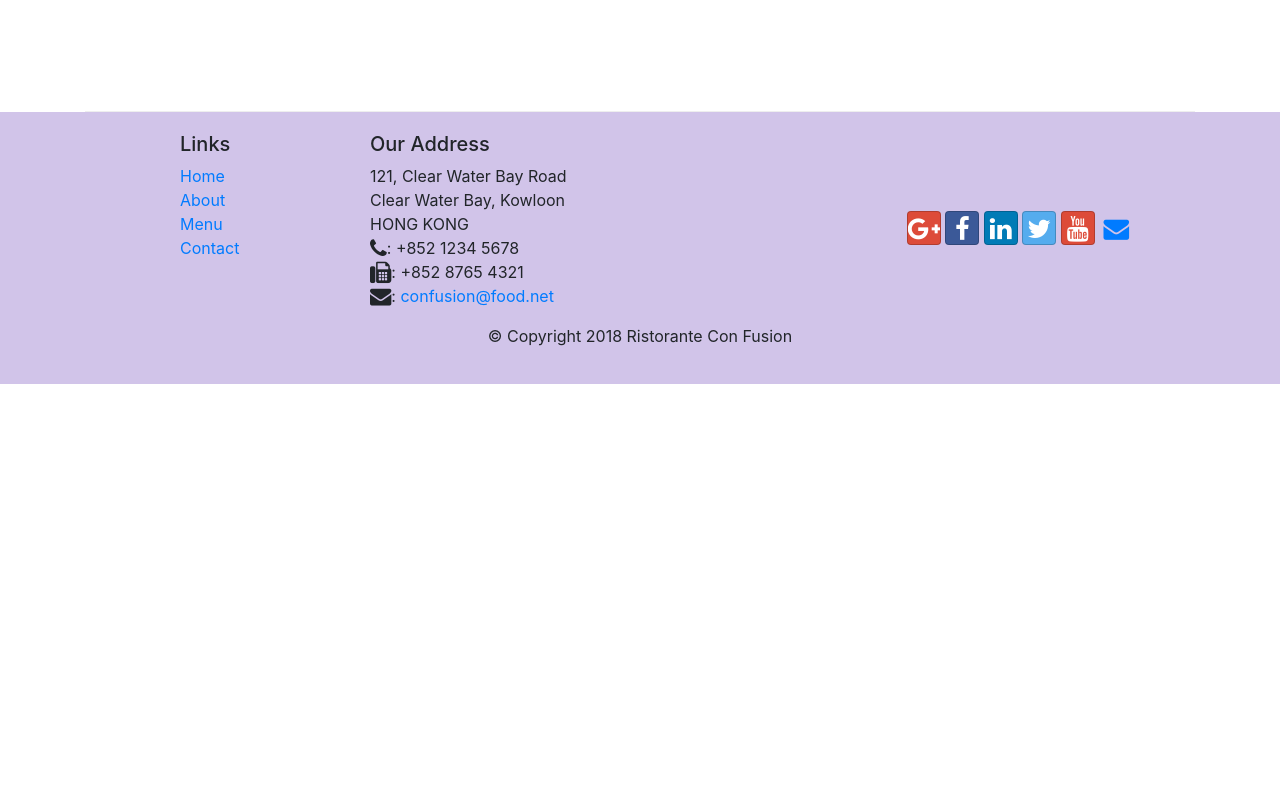
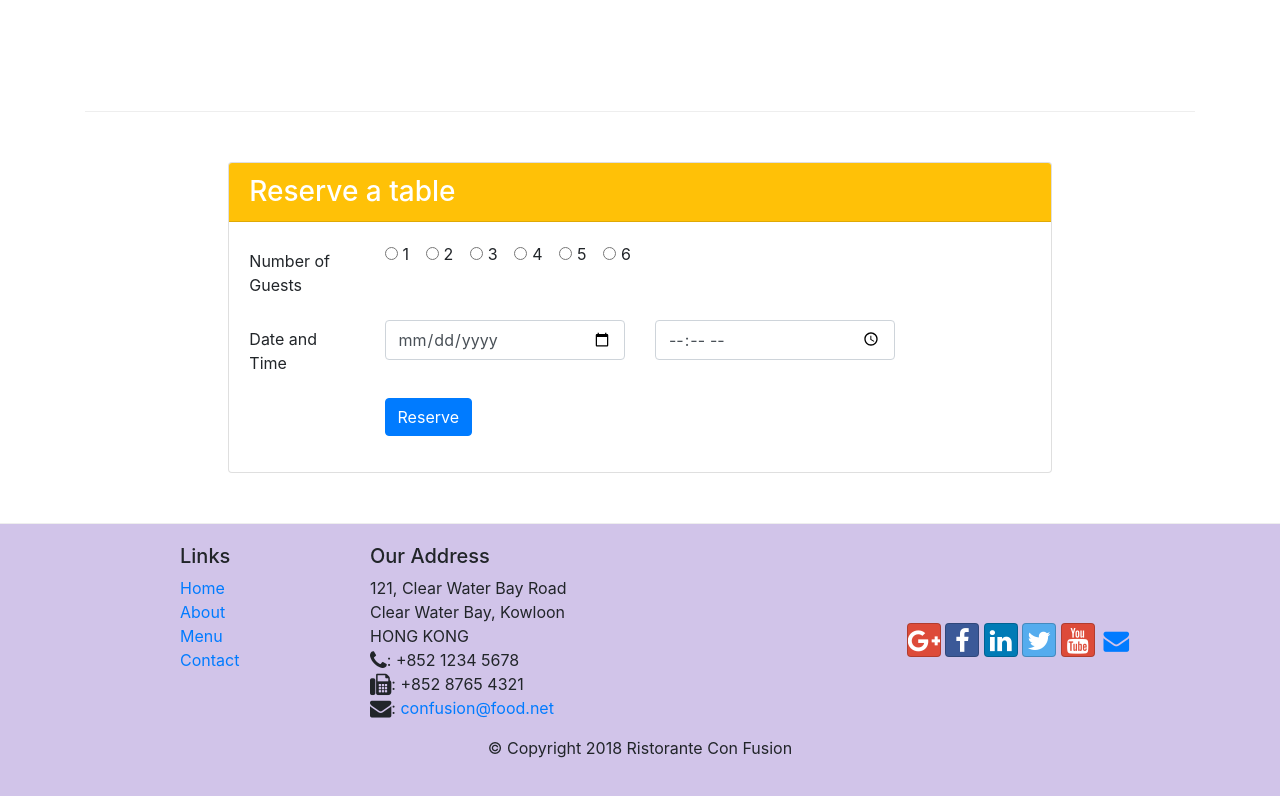
Before and after one commit to JavierMRP/conFusion, a website: page index.html in a window 1280 px wide. Shown: the part 1372-2168 px from the top of the page. Before the commit the page ends 1756 px from the top, so only its background shows below. Drawn offline with nearby package versions, Linux system fonts and the light colour scheme.

Commit message:
Assigment 2

```diff
--- a/index.html
+++ b/index.html
@@ -80,6 +80,11 @@
           <div class="col-12 col-sm align-self-center">
             <img src="img/logo.png" class="img-fluid">
           </div>
+            <div class="col-12 col-sm-4 order-dm-last col-md-3 align-self-center">
+              <div class="col-12 col-sm align-self-center ">
+                <a class="btn btn-primary btn-lg btn-block btn-warning" href="#reserve" role="button">Reserve Table</a>
+              </div>
+            </div>
       </div>
     </header>
 
@@ -101,7 +106,6 @@
           </p>
           </div>
           </div>
-
         </div>
       </div>
 
@@ -110,7 +114,7 @@
           <h3>This Month's Promotions</h3>
         </div>
         <div class="col col-sm col-md">
-          <h2>Weekend Grand Buffet</h2>
+          <h2>Weekend Grand Buffet <span class="badge badge-danger">NEW </span></h2>
           <p>
             Featuring mouthwatering combinations with a choice of five different
             salads, six enticing appetizers, six main entrees and five choicest
@@ -118,6 +122,9 @@
             per person
           </p>
         </div>
+        <div class="col-12 col-sm-4 order-dm-last col-md-3">
+            <img src="img/buffet.png" class="img-thumbnail">
+          </div>
       </div>
 
       <div class="row row-content align-items-center">
@@ -129,7 +136,7 @@
             <img class="d-flex mr-3 img-thumbnail align-self-center"
             src="img/alberto.png" alt="alberto">
       <div class="media-body">
-  <h2 class="mt-0">Alberto Somayya</h2>
+        <h2 class="mt-0">Alberto Somayya</h2>
           <h4>Executive Chef</h4>
           <p>
             Award winning three-star Michelin chef with wide International
@@ -142,6 +149,80 @@
         </div>
       </div>
     </div>
+
+    <div class="row row-content justify-content-center" id="reserve">
+    <div class="col-8 align-self-center">
+          <div class="card">
+            <h3 class="card-header bg-warning text-white">Reserve a table</h3>
+            <div class="card-body">
+              <form>
+            <div class="form-group row">
+              <label for="firstname" class="col-md-2 col-form-label"
+                >Number of Guests
+              </label>
+              <div class="col-md-10 align-items-center">
+<div class="form-check form-check-inline">
+  <input class="form-check-input" type="radio" name="inlineRadioOptions" id="inlineRadio1" value="option1">
+  <label class="form-check-label" for="inlineRadio1">1</label>
+</div>
+<div class="form-check form-check-inline">
+  <input class="form-check-input" type="radio" name="inlineRadioOptions" id="inlineRadio2" value="option2">
+  <label class="form-check-label" for="inlineRadio2">2</label>
+</div>
+<div class="form-check form-check-inline">
+  <input class="form-check-input" type="radio" name="inlineRadioOptions" id="inlineRadio3" value="option3">
+  <label class="form-check-label" for="inlineRadio2">3</label>
+</div>
+<div class="form-check form-check-inline">
+  <input class="form-check-input" type="radio" name="inlineRadioOptions" id="inlineRadio4" value="option4">
+  <label class="form-check-label" for="inlineRadio2">4</label>
+</div>
+<div class="form-check form-check-inline">
+  <input class="form-check-input" type="radio" name="inlineRadioOptions" id="inlineRadio5" value="option5">
+  <label class="form-check-label" for="inlineRadio2">5</label>
+</div>
+<div class="form-check form-check-inline">
+  <input class="form-check-input" type="radio" name="inlineRadioOptions" id="inlineRadio6" value="option6">
+  <label class="form-check-label" for="inlineRadio2">6</label>
+</div>
+
+              </div>
+            </div>
+            <div class="form-group row">
+              <label for="date" class="col-12 col-md-2 col-form-label"
+                >Date and Time
+              </label>
+              <div class="col-2 col-md-4">
+                <input
+                  type="date"
+                  class="form-control"
+                  id="date"
+                  name="date"
+                  placeholder="Date"
+                />
+              </div>
+              <div class="col-2 col-md-4">
+                <input
+                  type="time"
+                  class="form-control"
+                  id="time"
+                  name="time"
+                  placeholder="Time"
+                />
+              </div>
+            </div>
+             <div class="form-group row">
+              <div class="offset-md-2 col-md-10">
+                <button type="submit" class="btn btn-primary">
+                  Reserve
+                </button>
+              </div>
+            </div>
+            </form>
+            </div>
+          </div>
+        </div>
+        </div>
 
     <footer class="footer">
       <div class="container">
@@ -160,7 +241,7 @@
             <address>
               121, Clear Water Bay Road<br />
               Clear Water Bay, Kowloon<br />
-              HONG KONG<br />
+              HONG KONG<br/>
               <i class="fa fa-phone fa-lg"></i>: +852 1234 5678<br />
               <i class="fa fa-fax fa-lg"></i>: +852 8765 4321<br />
               <i class="fa fa-envelope fa-lg"></i>:
```
